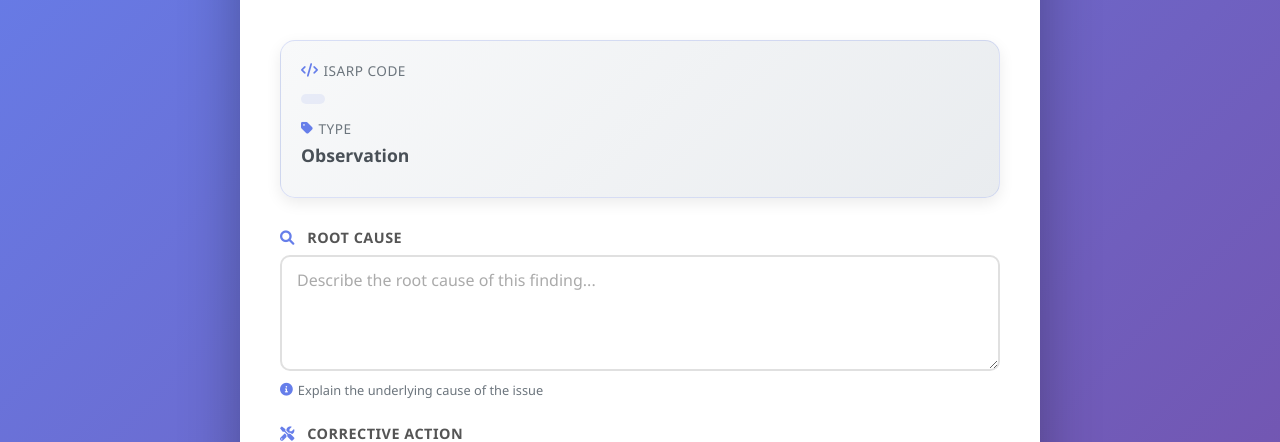
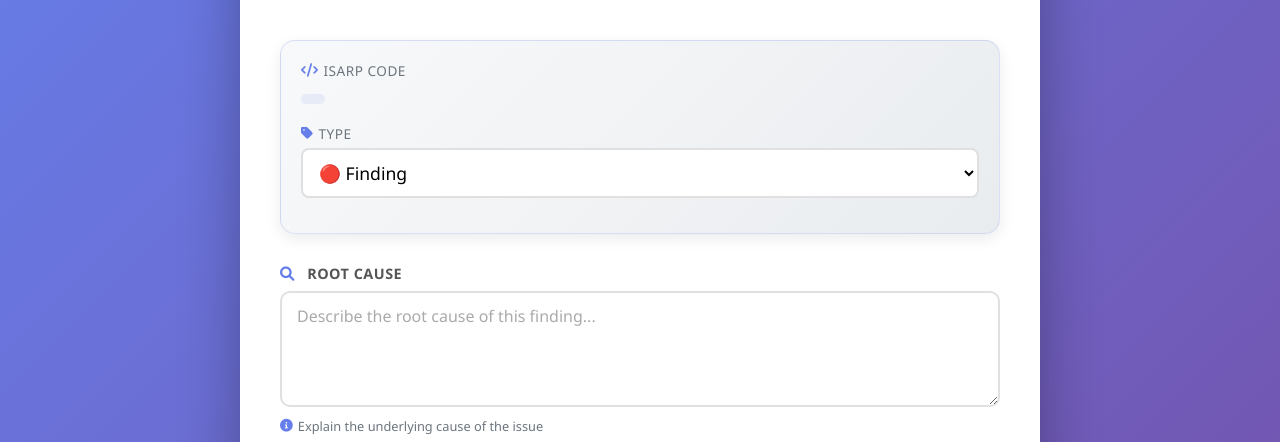
Before and after one commit to AmirAzani/iosa-audit-system, a Flask app: template templates/edit_finding.html in a window 1280 px wide. Shown: the part 182-624 px from the top of the page. Run offline with Flask 3, Linux system fonts and the light colour scheme; the template is opened without the code that fills it, so the values that code supplies are empty; parts of the project's set-up code (start-up, migrations or seed data) failed here and were passed over.

Commit message:
Add editable Type field to edit finding page

```diff
--- a/routes/finding.py
+++ b/routes/finding.py
@@ -113,6 +113,7 @@ def edit_finding(finding_id):
     finding = Finding.query.get_or_404(finding_id)
 
     if request.method == "POST":
+        finding.type = request.form.get("type")              # ← ADD THIS LINE
         finding.root_cause = request.form.get("root_cause")
         finding.corrective_action = request.form.get("corrective_action")
         finding.final_review = request.form.get("final_review")
@@ -124,7 +125,6 @@ def edit_finding(finding_id):
         return redirect(url_for("finding.view_finding", finding_id=finding.id))
 
     return render_template("edit_finding.html", finding=finding)
-
 
 # ===============================
 # EXPORT FINDINGS TO EXCEL
--- a/templates/edit_finding.html
+++ b/templates/edit_finding.html
@@ -67,7 +67,7 @@
         }
 
         .info-item {
-            margin-bottom: 10px;
+            margin-bottom: 15px;
         }
 
         .info-label {
@@ -78,6 +78,7 @@
             display: flex;
             align-items: center;
             gap: 5px;
+            margin-bottom: 5px;
         }
 
         .info-label i {
@@ -98,6 +99,21 @@
             border-radius: 30px;
             font-weight: 600;
             display: inline-block;
+        }
+
+        select {
+            width: 100%;
+            padding: 10px 12px;
+            border: 2px solid #e0e0e0;
+            border-radius: 8px;
+            font-size: 1em;
+            background: white;
+            cursor: pointer;
+        }
+
+        select:focus {
+            outline: none;
+            border-color: #667eea;
         }
 
         /* Form Styles */
@@ -270,16 +286,21 @@
                         <span class="isarp-badge">{{ finding.isarp_code }}</span>
                     </div>
                 </div>
+
+                <!-- EDITED: Type is now an editable dropdown -->
                 <div class="info-item">
                     <div class="info-label">
                         <i class="fas fa-tag"></i> Type
                     </div>
                     <div class="info-value">
-                        {% if finding.type|lower == 'finding' %}
-                            Finding
-                        {% else %}
-                            Observation
-                        {% endif %}
+                        <select name="type" style="width: 100%; padding: 10px 12px; border: 2px solid #e0e0e0; border-radius: 8px;">
+                            <option value="Finding" {% if finding.type == 'Finding' %}selected{% endif %}>
+                                🔴 Finding
+                            </option>
+                            <option value="Observation" {% if finding.type == 'Observation' %}selected{% endif %}>
+                                🟡 Observation
+                            </option>
+                        </select>
                     </div>
                 </div>
             </div>
```
